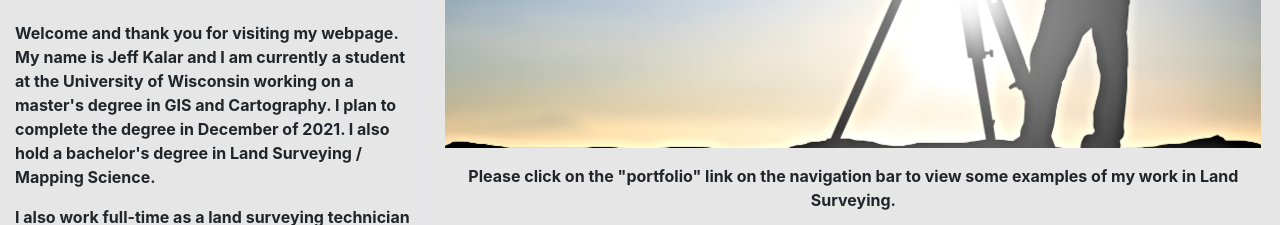
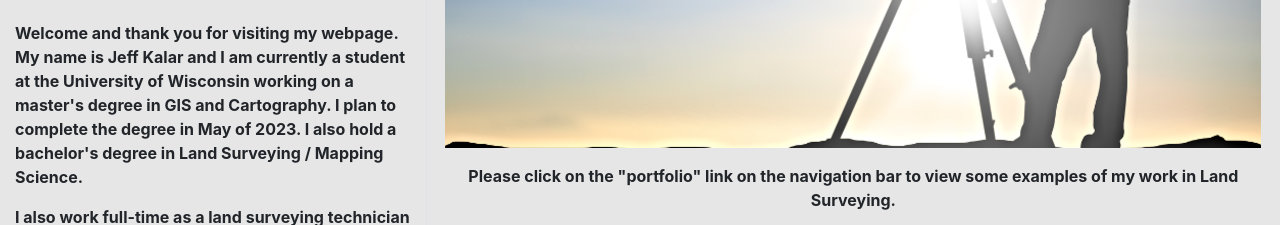
Before and after one commit to jkalar/Portfolio, a plain HTML site: page index.html in a window 1280 px wide. Shown: the part 641-866 px from the top of the page. Drawn offline with nearby package versions, Linux system fonts and the light colour scheme.

Commit message:
Update index.html

```diff
--- a/index.html
+++ b/index.html
@@ -51,7 +51,7 @@
         <h2>About Me</h2>
       <img src="assets/Jeff_picture.jpg"</img>
       <br><br>
-      <p align="left">Welcome and thank you for visiting my webpage.  My name is Jeff Kalar and I am currently a student at the University of Wisconsin working on a master's degree in GIS and Cartography.  I plan to complete the degree in December of 2021.  I also hold a bachelor's degree in Land Surveying / Mapping Science.</p>
+      <p align="left">Welcome and thank you for visiting my webpage.  My name is Jeff Kalar and I am currently a student at the University of Wisconsin working on a master's degree in GIS and Cartography.  I plan to complete the degree in May of 2023.  I also hold a bachelor's degree in Land Surveying / Mapping Science.</p>
       <p align="left">I also work full-time as a land surveying technician for Ramsey County Public Works and am working on obtaining licensure as a professional land surveyor in the state of Minnesota.</p>
       <p align="left">When i'm not studying or working i enjoy the following:</p>
       <ul align="left">
```
